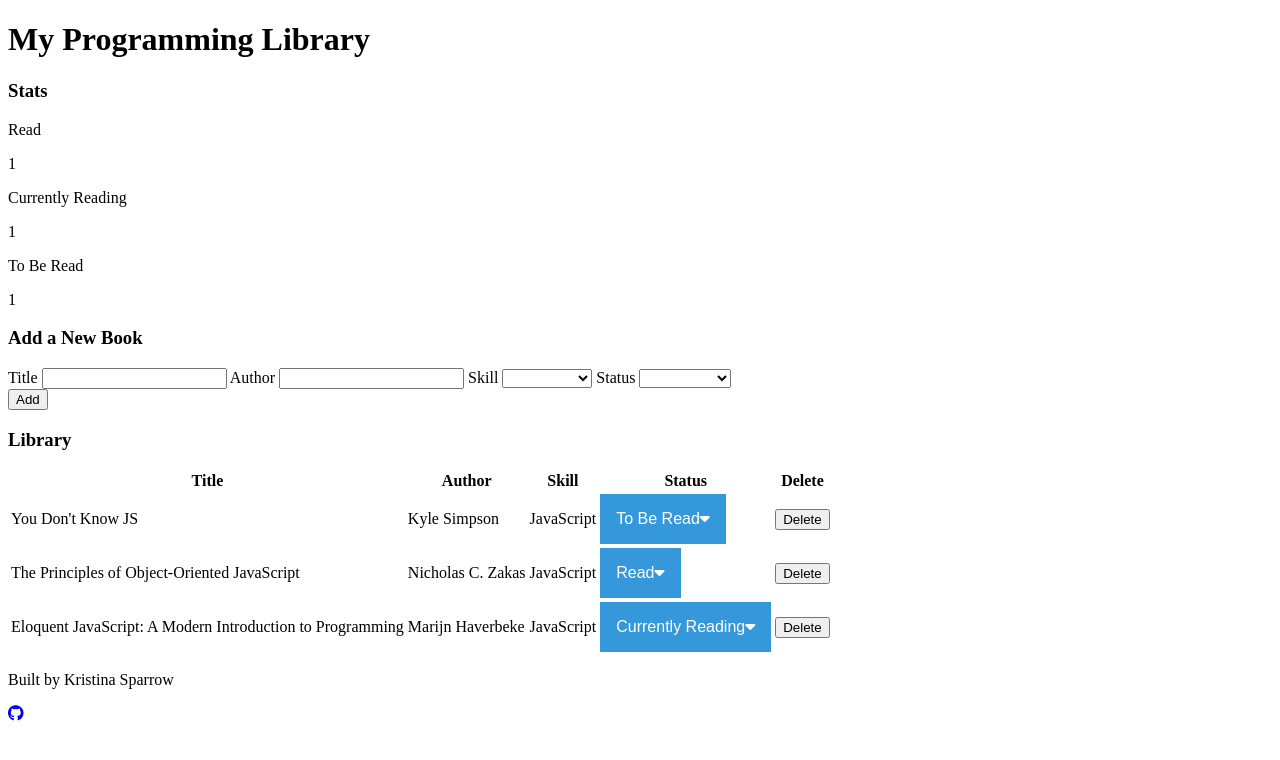
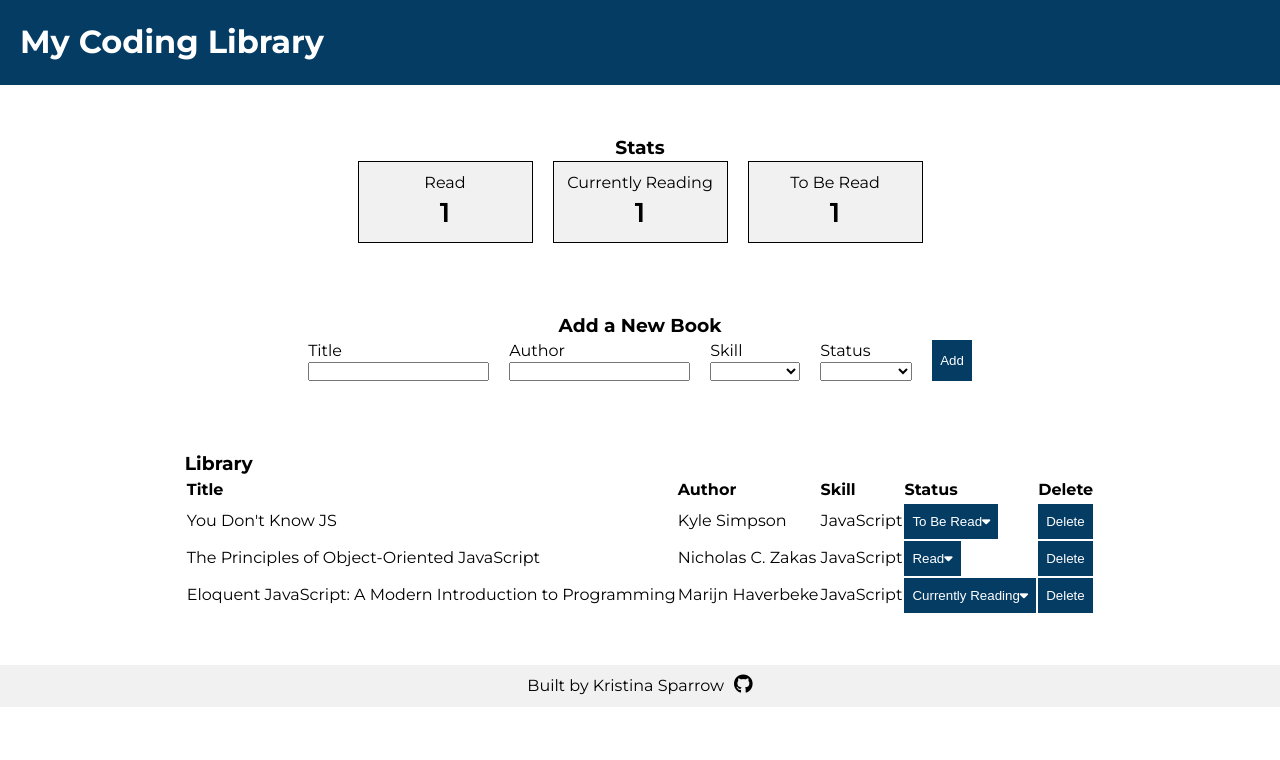
Before and after one commit to kristina-sparrow/library, a website with bundled scripts: page index.html in a window 1280 px wide. Built offline with nearby package versions, Linux system fonts and the light colour scheme.

Commit message:
Add basic styling and alignment

```diff
--- a/index.html
+++ b/index.html
@@ -11,35 +11,44 @@
       crossorigin="anonymous"
     ></script>
     <script src="index.js" type="module" defer></script>
-    <title>Library</title>
+    <title>Coding Library</title>
   </head>
   <body>
-    <div class="container">
-      <h1>My Programming Library</h1>
-      <div class="stats-section">
+    <div class="container--page">
+      <header class="header">
+        <h1 class="header-title">My Coding Library</h1>
+      </header>
+      <section class="section--stats">
         <h3 class="section-title">Stats</h3>
+        <div class="container--stat-cards">
           <div class="stat-card books-read">
-          <p class="stat-title">Read</p>
+            <p class="stat-name">Read</p>
             <p class="stat" id="num-books-read"></p>
           </div>
           <div class="stat-card books-reading">
-          <p class="stat-title">Currently Reading</p>
+            <p class="stat-name">Currently Reading</p>
             <p class="stat" id="num-books-reading"></p>
           </div>
           <div class="stat-card books-unread">
-          <p class="stat-title">To Be Read</p>
+            <p class="stat-name">To Be Read</p>
             <p class="stat" id="num-books-unread"></p>
           </div>
         </div>
-      <div class="add-book-section">
+      </section>
+      <section class="section--add">
         <h3 class="section-title">Add a New Book</h3>
-        <div class="form-container">
-          <form>
-            <div class="form-section">
+        <div class="container--form">
+          <form class="form">
+            <section class="form-section">
+              <div class="input-group">
                 <label for="title">Title</label>
                 <input required id="title" name="title" type="text" />
+              </div>
+              <div class="input-group">
                 <label for="author">Author</label>
                 <input required id="author" name="author" type="text" />
+              </div>
+              <div class="input-group">
                 <label for="skill">Skill</label>
                 <select required id="skill" name="skill" type="text">
                   <option
@@ -56,8 +65,15 @@
                   <option value="C++">C++</option>
                   <option value="General">General</option>
                 </select>
+              </div>
+              <div class="input-group">
                 <label for="read-status">Status</label>
-              <select required id="read-status" name="read-status" type="text">
+                <select
+                  required
+                  id="read-status"
+                  name="read-status"
+                  type="text"
+                >
                   <option
                     selected
                     disabled
@@ -70,16 +86,17 @@
                   <option value="Reading">Reading</option>
                 </select>
               </div>
-            <div class="form-section">
-              <button type="submit">Add</button>
-            </div>
+            </section>
+            <section class="form-section">
+              <button type="submit" class="btn btn-submit">Add</button>
+            </section>
           </form>
         </div>
-      </div>
-      <div class="library-section">
+      </section>
+      <section class="section--library">
         <h3 class="section-title">Library</h3>
-        <div class="table-container">
-          <table>
+        <div class="container--table">
+          <table class="table">
             <thead>
               <tr>
                 <th>Title</th>
@@ -92,7 +109,7 @@
             <tbody id="library-data"></tbody>
           </table>
         </div>
-      </div>
+      </section>
       <footer class="footer">
         <p>Built by Kristina Sparrow</p>
         <a
--- a/index.js
+++ b/index.js
@@ -9,8 +9,8 @@ const readStat = document.querySelector("#num-books-read");
 const readingStat = document.querySelector("#num-books-reading");
 const unreadStat = document.querySelector("#num-books-unread");
 const tableBody = document.querySelector("#library-data");
-const table = document.querySelector("table");
-const form = document.querySelector("form");
+const table = document.querySelector(".table");
+const form = document.querySelector(".form");
 let library = [];
 
 class Book {
@@ -60,10 +60,10 @@ function renderData() {
         <td>${book.title}</td>
         <td>${book.author}</td>
         <td>${book.skill}</td>
-        <td><div class="dropdown"><button class="status-btn">${
+        <td><div class="dropdown"><button class="btn btn-status">${
           book.readStatus
-        }<i class="fa-solid fa-caret-down"></i></button><div class="status-dropdown"><a class="status-link">Read</a><a class="status-link">Currently Reading</a><a class="status-link">To Be Read</a></div></td>
-        <td><button class="delete-btn">Delete</button></div></td>
+        }<i class="fa-solid fa-caret-down"></i></button><div class="status-dropdown"><a class="status-option">Read</a><a class="status-option">Currently Reading</a><a class="status-option">To Be Read</a></div></td>
+        <td><div class="delete"><button class="btn btn-delete">Delete</button></div></td>
       </tr>
       `;
     tableBody.insertAdjacentHTML("afterbegin", htmlBook);
@@ -102,7 +102,7 @@ function changeStatus(index, newStatus) {
 
 // EVENT HANDLERS
 function handleDeleteClick(e) {
-  if (e.target.classList.contains("delete-btn")) {
+  if (e.target.classList.contains("btn-delete")) {
     const currentTitle = e.target.parentNode.parentNode.childNodes[1];
     if (
       window.confirm(
@@ -117,13 +117,13 @@ function handleDeleteClick(e) {
 }
 
 function handleStatusBtnClick(e) {
-  if (e.target.classList.contains("status-btn")) {
+  if (e.target.classList.contains("btn-status")) {
     e.target.nextSibling.classList.toggle("show");
   }
 }
 
 function handleStatusChange(e) {
-  if (e.target.classList.contains("status-link")) {
+  if (e.target.classList.contains("status-option")) {
     const newStatus = e.target.textContent;
     const currentIndex =
       e.target.parentNode.parentNode.parentNode.parentNode.getAttribute(
@@ -150,7 +150,7 @@ form.addEventListener("submit", (e) => {
 });
 
 window.onclick = function (e) {
-  if (!e.target.matches(".status-btn")) {
+  if (!e.target.matches(".btn-status")) {
     closeDropdowns();
   }
 };
--- a/styles/index.scss
+++ b/styles/index.scss
@@ -0,0 +1,175 @@
+/* VARIABLES & FONTS */
+@import url("https://fonts.googleapis.com/css2?family=Montserrat:wght@200;300;400;500;600;700;800&display=swap");
+$clr-bg: #ddd;
+$clr-text: white;
+$clr-primary: #053c64;
+$clr-grayL: #f1f1f1;
+$clr-dark: black;
+$clr-hover: #2980b9;
+
+/* BASE */
+*,
+*::before,
+*::after {
+  margin: 0;
+  padding: 0;
+  box-sizing: border-box;
+}
+
+html {
+  scroll-behavior: smooth;
+  font-family: "Montserrat", sans-serif;
+  font-size: 16px;
+  font-weight: 400;
+  line-height: 1.4;
+}
+
+.container--page {
+  display: flex;
+  flex-direction: column;
+  align-items: center;
+  justify-content: space-between;
+  gap: 30px;
+}
+
+.btn {
+  padding: 10px 8px;
+  border: none;
+  background-color: $clr-primary;
+  color: $clr-text;
+}
+
+/* HEADER */
+.header {
+  display: flex;
+  align-items: center;
+  justify-content: flex-start;
+  background-color: $clr-primary;
+  color: $clr-text;
+  width: 100%;
+  padding: 20px;
+}
+
+.section--stats,
+.section--add,
+.section--library {
+  padding: 20px;
+}
+
+/* STATS */
+.section--stats {
+  display: flex;
+  flex-direction: column;
+  align-items: center;
+  justify-content: center;
+  .container--stat-cards {
+    display: flex;
+    align-items: center;
+    justify-content: space-around;
+    gap: 20px;
+    .stat-card {
+      background-color: $clr-grayL;
+      width: 175px;
+      height: auto;
+      padding: 10px;
+      border: 1px solid $clr-dark;
+      display: flex;
+      flex-direction: column;
+      align-items: center;
+      justify-content: center;
+      .stat {
+        font-size: 1.7rem;
+        font-weight: 600;
+      }
+    }
+  }
+}
+
+/* INPUT */
+.section--add {
+  display: flex;
+  flex-direction: column;
+  align-items: center;
+  justify-content: center;
+  .form {
+    display: flex;
+    flex-direction: row;
+    gap: 20px;
+    .form-section {
+      display: flex;
+      flex-direction: row;
+      gap: 20px;
+      .input-group {
+        display: flex;
+        flex-direction: column;
+        align-items: flex-start;
+        justify-content: center;
+      }
+    }
+  }
+}
+
+/* TABLE */
+.section--library {
+  display: flex;
+  flex-direction: column;
+  align-items: flex-start;
+  justify-content: center;
+  .table {
+    text-align: left;
+  }
+}
+
+/* STATUS DROPDOWN */
+.dropdown {
+  position: relative;
+  display: inline-block;
+  .btn-status {
+    background-color: $clr-primary;
+    color: $clr-text;
+    border: none;
+    cursor: pointer;
+    &:hover {
+      background-color: $clr-hover;
+    }
+    &:focus {
+      background-color: $clr-hover;
+    }
+  }
+  .status-dropdown {
+    display: none;
+    position: absolute;
+    background-color: $clr-grayL;
+    min-width: 160px;
+    box-shadow: 0px 8px 16px 0px rgba(0, 0, 0, 0.2);
+    z-index: 1;
+    a {
+      color: $clr-dark;
+      padding: 12px 16px;
+      text-decoration: none;
+      display: block;
+      &:hover {
+        background-color: $clr-bg;
+      }
+    }
+    &.show {
+      display: block;
+    }
+  }
+}
+
+/* FOOTER */
+.footer {
+  width: 100%;
+  background-color: $clr-grayL;
+  display: flex;
+  align-items: center;
+  justify-content: center;
+  gap: 10px;
+  padding: 10px;
+  color: $clr-dark;
+  i {
+    font-size: 1.2rem;
+    color: $clr-dark;
+  }
+}
```
Also changed, not shown: styles/index.css, 1 other file. Lines whose indentation alone changed are shown as unchanged.
